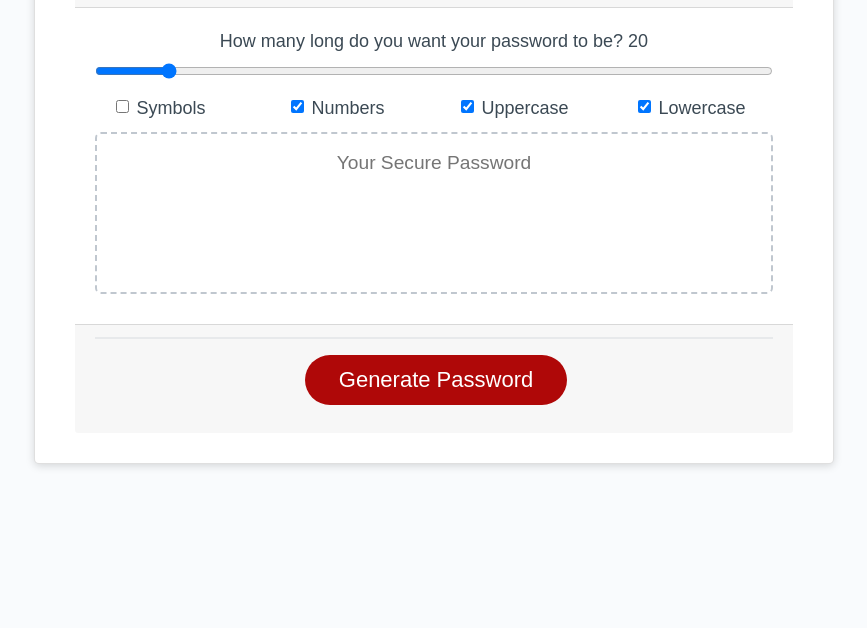
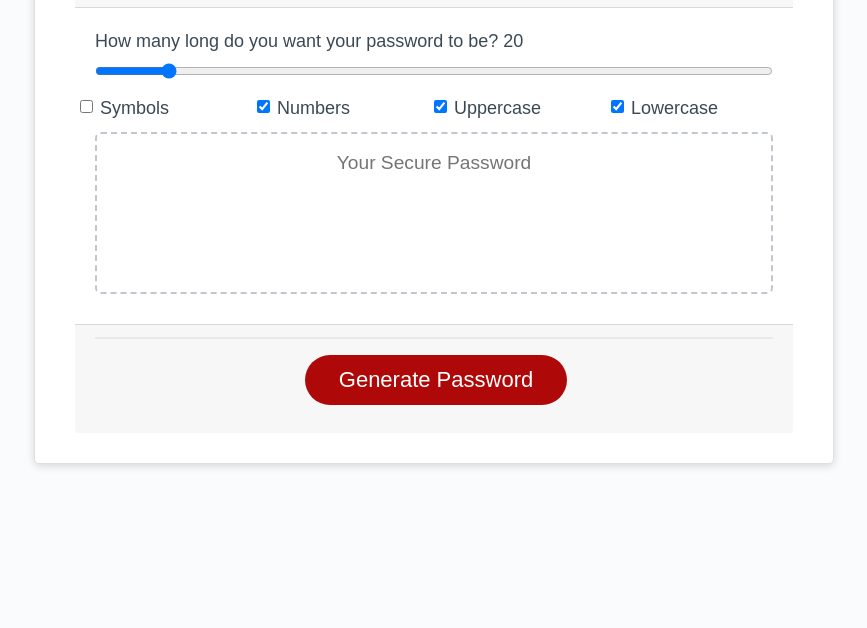
Before and after one commit to MannyLouHub/3-Password-Generator, a plain HTML site: page index.html in a window 1280 px wide. Shown: the part 172-800 px from the top of the page, without its empty margins (206-1073 px from the left). Drawn offline with nearby package versions, Linux system fonts and the light colour scheme.

Commit message:
Removing Container from the Body Div.

```diff
--- a/index.html
+++ b/index.html
@@ -9,7 +9,7 @@
     <link rel="stylesheet" href="./Develop/style.css" />
   </head>
   <body>
-    <div class="container text-center">
+    <div>
       <header>
         <h1>Password Generator</h1>
       </header>
```
